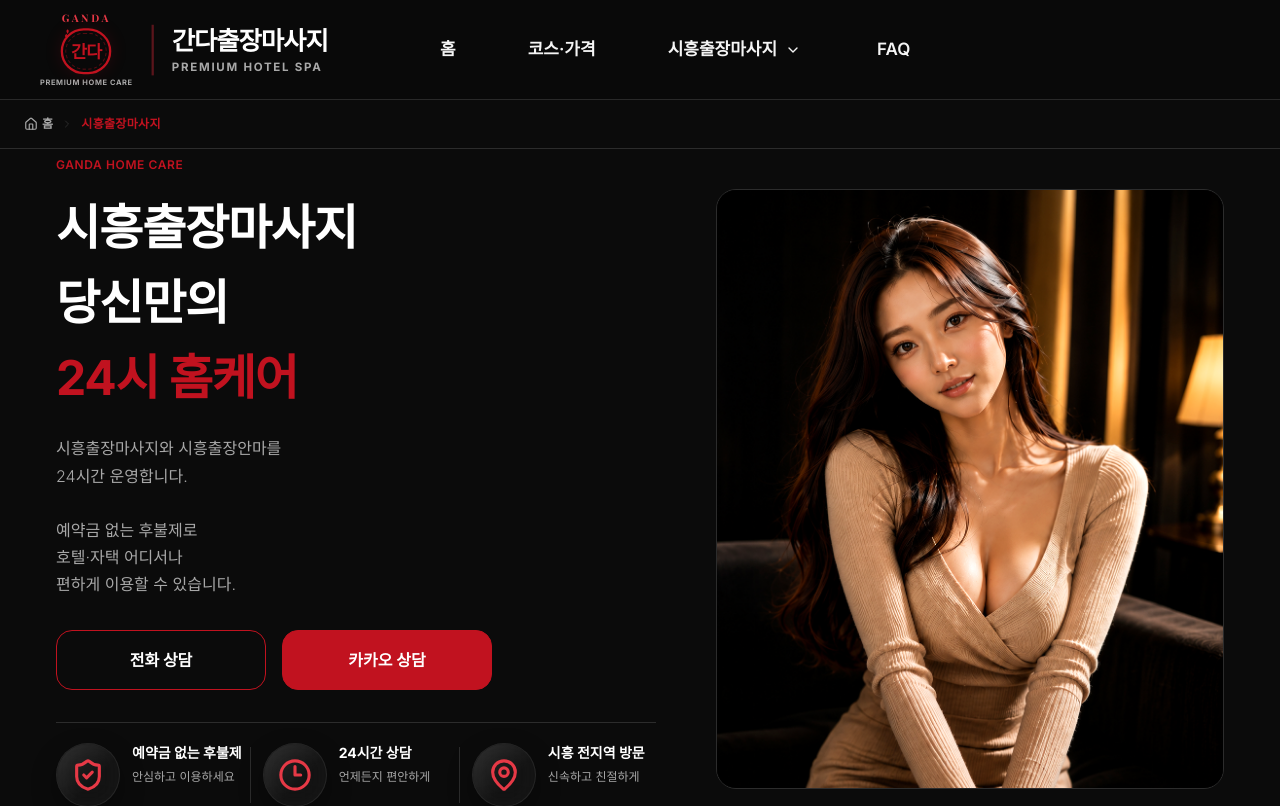
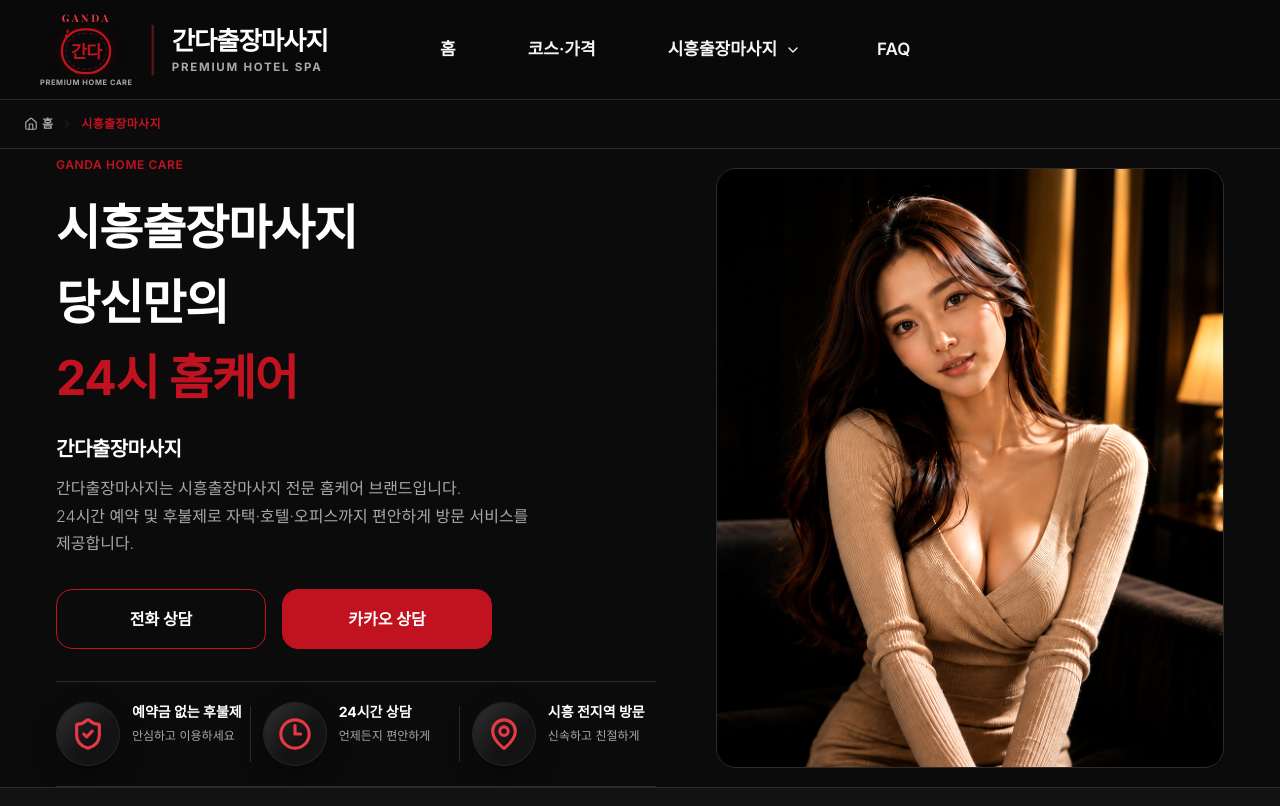
Before and after one commit to kangdeasung1-web/randa-massage, a React (Vite) app: page / in a window 1280 px wide. Shown: the top 806 px of the page. Built offline with nearby package versions, Linux system fonts and the light colour scheme; a web font is replaced by a local one.

Commit message:
feat: update hero section content
Refine hero branding and description to improve brand clarity and service messaging.

```diff
--- a/src/App.tsx
+++ b/src/App.tsx
@@ -380,18 +380,22 @@ export default function App({ initialPath }: { initialPath?: string }) {
               <span className="text-[#C1121F] block mt-1 lg:mt-2 whitespace-nowrap">24시 홈케어</span>
             </motion.h1>
 
+            <motion.h2
+              initial={{ opacity: 0, y: 15 }}
+              animate={{ opacity: 1, y: 0 }}
+              transition={{ duration: 0.6, delay: 0.15 }}
+              className="text-[#F8F8F8] text-lg lg:text-xl font-bold mt-5 lg:mt-6 text-center lg:text-left tracking-tight"
+            >
+              간다출장마사지
+            </motion.h2>
+
             <motion.p
               initial={{ opacity: 0, y: 15 }}
               animate={{ opacity: 1, y: 0 }}
               transition={{ duration: 0.6, delay: 0.2 }}
-              className="text-center lg:text-left text-[#A8A8A8] text-sm md:text-base leading-[1.7] mt-6 w-full max-w-[340px] lg:max-w-[500px] mx-auto lg:mx-0 break-keep font-light"
+              className="text-center lg:text-left text-[#A8A8A8] text-sm md:text-base leading-[1.7] mt-3 w-full max-w-[340px] lg:max-w-[500px] mx-auto lg:mx-0 break-keep font-light"
             >
-              {activeRegionData.name}와 {activeRegionData.name.replace("출장마사지", "출장안마")}를<br />
-              24시간 운영합니다.
-              <br /><br />
-              예약금 없는 후불제로<br />
-              호텔·자택 어디서나<br />
-              편하게 이용할 수 있습니다.
+              간다출장마사지는 {activeRegionData.name} 전문 홈케어 브랜드입니다.<br className="hidden sm:block" /> 24시간 예약 및 후불제로 자택·호텔·오피스까지 편안하게 방문 서비스를 제공합니다.
             </motion.p>
 
             {/* CTA Group Buttons */}
```
